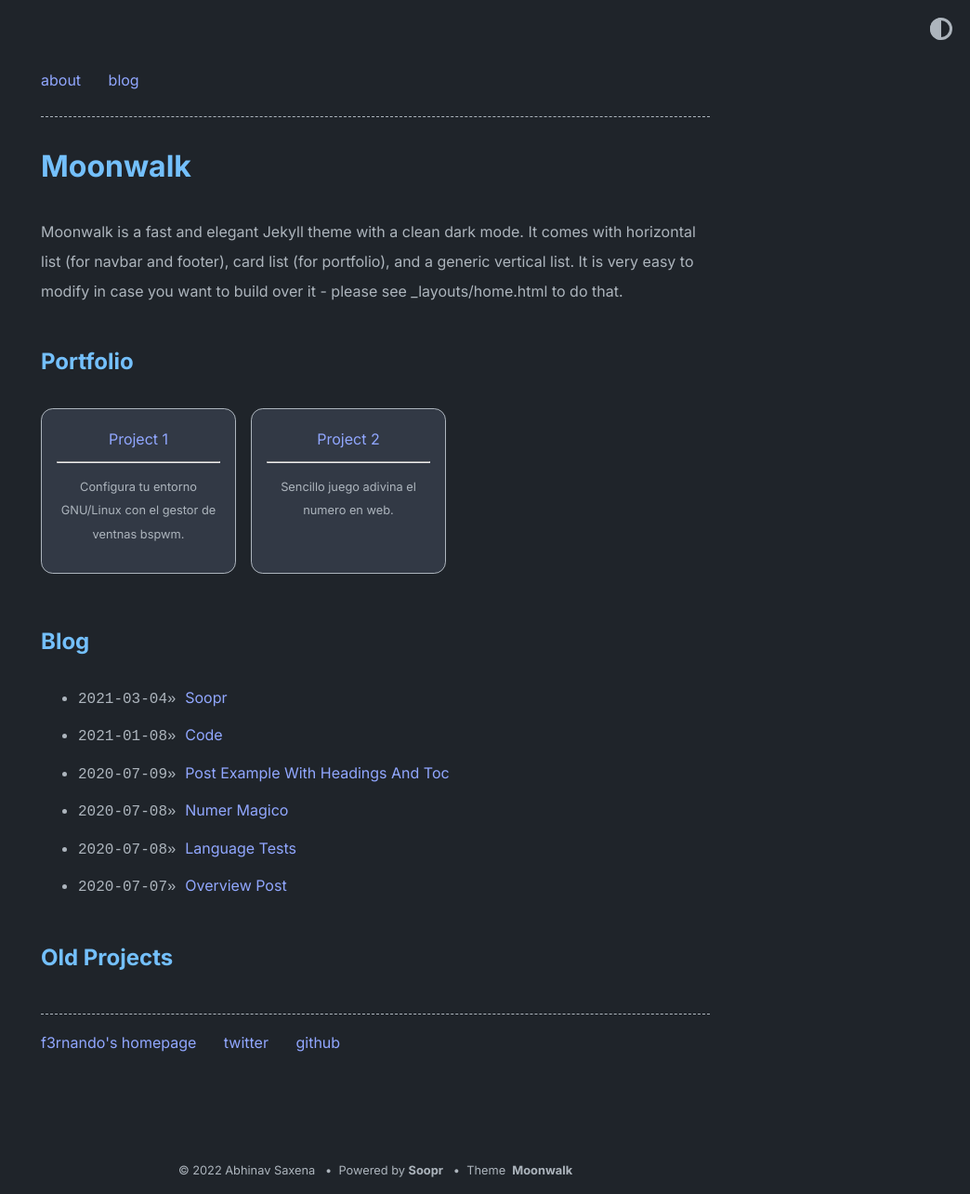
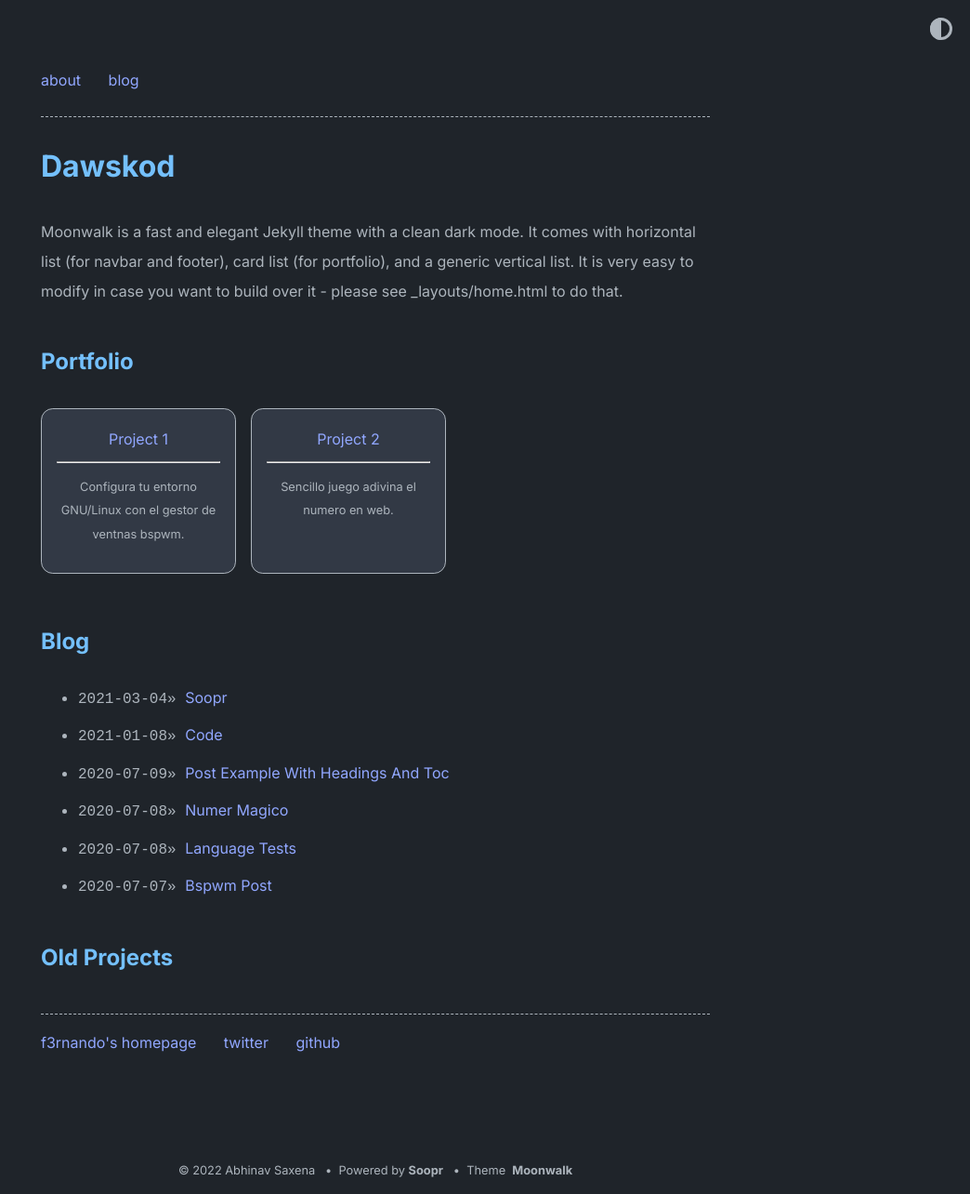
Before and after one commit to f3rnandom/f3rnandom.github.io, a Jekyll site: the page built from index.md, in a window 1280 px wide. Shown: the whole page at 93% size, without its empty margins (236-1280 px from the left). Built offline with Jekyll 4.4.1, drawn with Linux system fonts in a browser that asks for light colours.

Commit message:
modificacion de _config.yml

```diff
--- a/_config.yml
+++ b/_config.yml
@@ -1,6 +1,6 @@
-title: Moonwalk
+title: Dawskod
 author: Abhinav Saxena
-url: https://www.abhinavsaxena.com/moonwalk # root address of the site
+url: https://f3rnandom.github.io/ # root address of the site
 description: > # description of the site (multiple lines allowed)
   Moonwalk is a fast and elegant Jekyll theme with a clean dark mode. It comes with horizontal list (for navbar and footer), card list (for portfolio), and a generic vertical list. It is very easy to modify in case you want to build over it - please see _layouts/home.html to do that.
 
@@ -9,7 +9,7 @@ permalink: /:slug
 favicon: "./logo.png" # relative path to site's favicon
 
 twitter:
-    username: abhinav # update or delete this
+    username: f3rbbx # update or delete this
     card: summary_large_image
 
 #theme: moonwalk # if you are using GitHub Pages, change it to remote_theme: abhinavs/moonwalk
```
Also changed, not shown: _posts/2020-07-07-bspwm-post.md (renamed from _posts/2020-07-07-overview-post.md).
